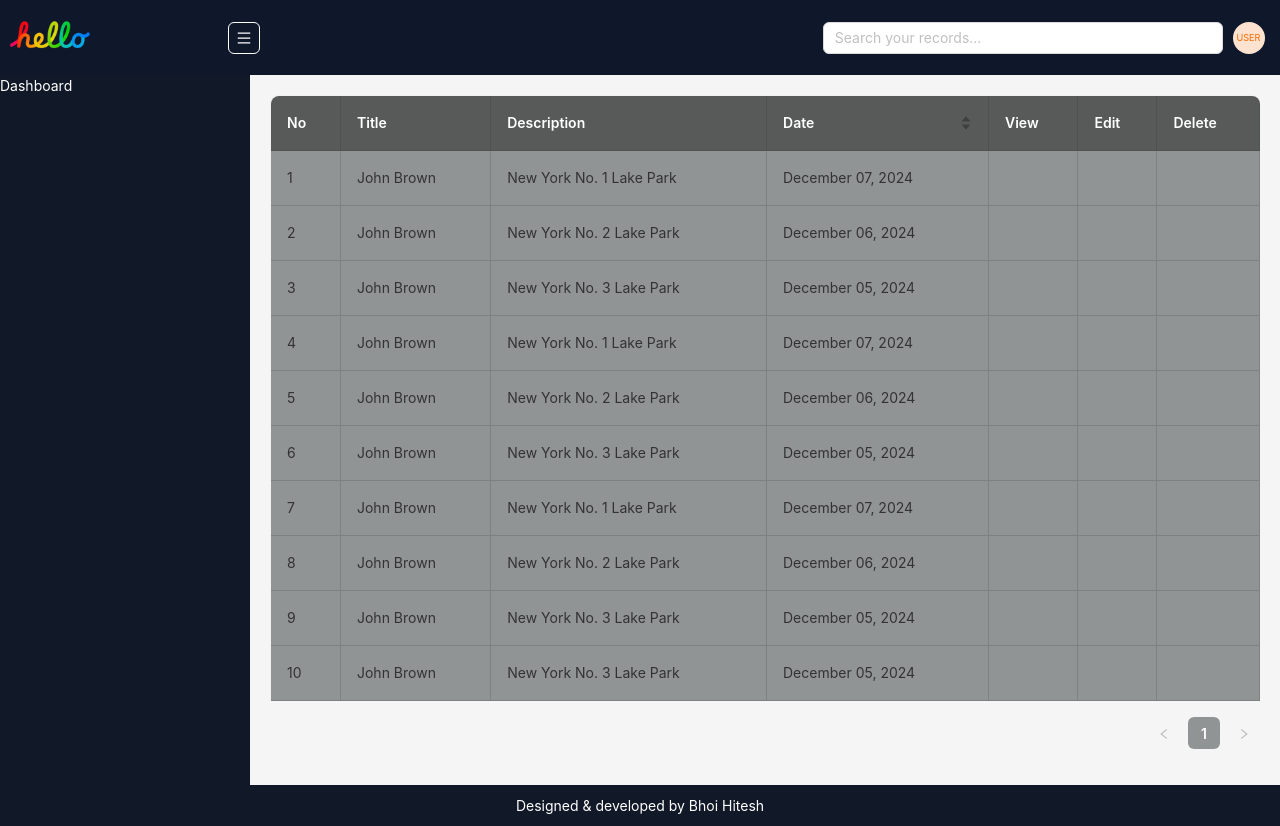
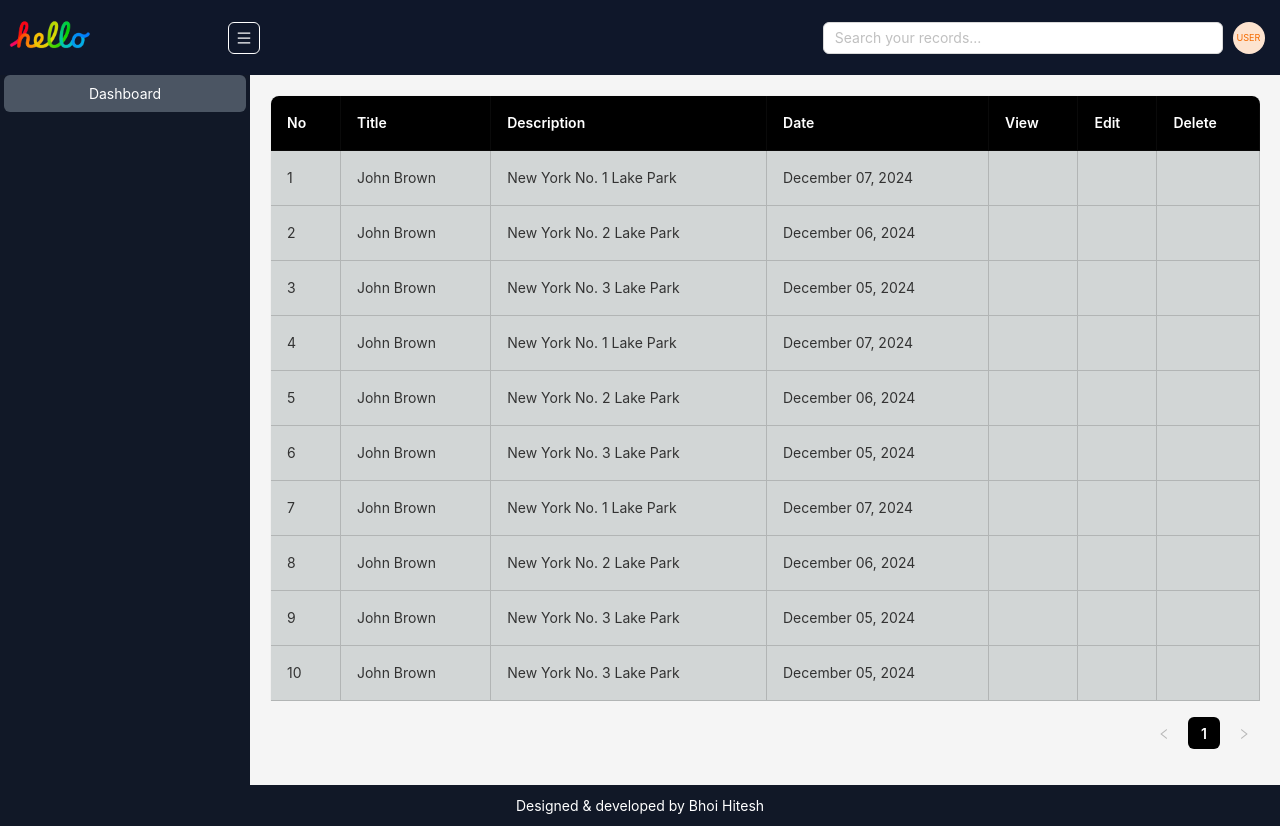
Before and after one commit to bhoihitesh/todo-nextgen, a Next.js app: page /dashboard in a window 1280 px wide. Built offline with nearby package versions, Linux system fonts and the light colour scheme.

Commit message:
UI changes

```diff
--- a/src/app/globals.css
+++ b/src/app/globals.css
@@ -5,11 +5,11 @@
 
 /* table background css */
 .ant-table-thead > tr > th {
-    background-color: #585a5a !important;
+    background-color: black !important;
     color: #fff !important;
 }
 .ant-table-tbody > tr > td {
-  background-color: #909494;
+  background-color: #d2d6d6;
   color: #333;
 }
 
@@ -24,7 +24,7 @@
 
 /* pagination css */
 .ant-pagination-item {
-  background-color: #909494 !important;
+  background-color: black !important;
   color: #0000 !important;
   border: 2px solid #0000 !important;
 }
@@ -34,7 +34,7 @@
 }
 
 .ant-pagination-item:hover {
-  background-color: #333 !important;
+  background-color: black !important;
   color: #ffff !important;
 }
 
--- a/src/components/Sidebar.tsx
+++ b/src/components/Sidebar.tsx
@@ -1,24 +1,33 @@
 "use client";
-import { Col, Row } from 'antd';
-import { useRouter } from 'next/navigation';
-import React from 'react'
-import { useSelector } from 'react-redux';
+import { Col, Row } from "antd";
+import { useRouter } from "next/navigation";
+import React from "react";
+import { useSelector } from "react-redux";
 
 const Sidebar = () => {
-  const router = useRouter()
+  const router = useRouter();
 
-  const {isSidebarOpen} = useSelector((state: any)=>state.myslice);
+  const { isSidebarOpen } = useSelector((state: any) => state.myslice);
   return (
-    <div className={`${isSidebarOpen ? ' lg:d-block lg:w-[250px] md:w-[350px] w-[700px] sidebar-container text-white bg-gray-900 transition-all ease-in' : 'w-[0px] d-none transition-all ease-linear'}`}>
-      { isSidebarOpen &&
-      <Row>
-        <Col>
-        <h1 className='cursor-pointer' onClick={()=>router.push('/dashboard')}>Dashboard</h1>
-        </Col>
-      </Row>
-      }
+    <div
+      className={`${
+        isSidebarOpen
+          ? " lg:d-block lg:w-[250px] md:w-[350px] w-[700px] sidebar-container text-white bg-gray-900 transition-all ease-in"
+          : "w-[0px] d-none transition-all ease-linear"
+      }`}
+    >
+      {isSidebarOpen && (
+        <ul className="text-center w-full px-1">
+          <li
+            className="cursor-pointer py-2 bg-gray-600 rounded-md"
+            onClick={() => router.push("/dashboard")}
+          >
+            Dashboard
+          </li>
+        </ul>
+      )}
     </div>
-  )
-}
+  );
+};
 
-export default Sidebar
+export default Sidebar;
```
